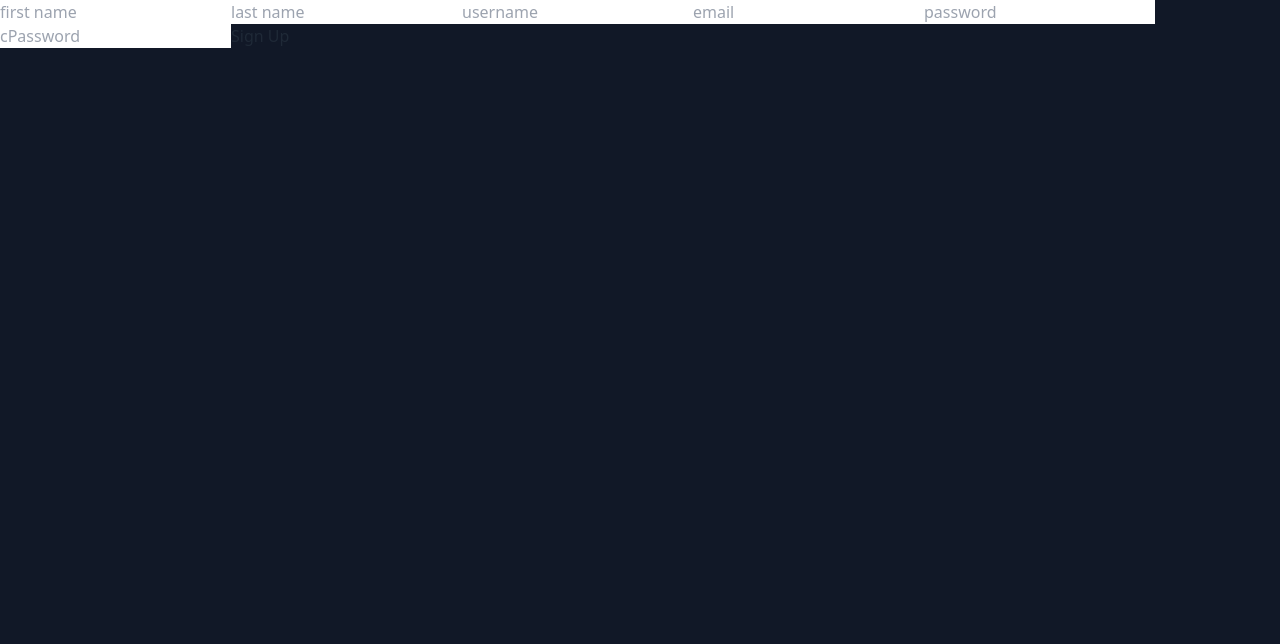
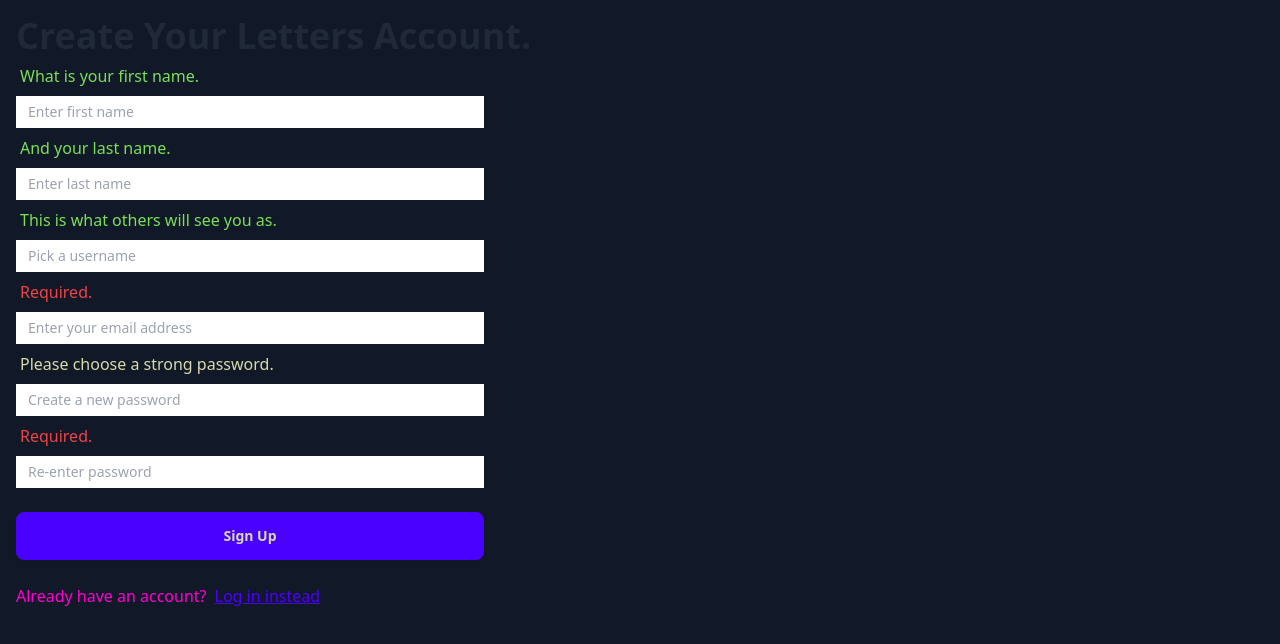
Before and after one commit to FazeZxc/letters-frontend, a React (Vite) app: page /auth/register in a window 1280 px wide. Shown: the top 644 px of the page. Built offline with nearby package versions, Linux system fonts and the light colour scheme; no server answers.

Commit message:
added sign up page

```diff
--- a/src/components/Login.jsx
+++ b/src/components/Login.jsx
@@ -95,7 +95,12 @@ export const LogIn = ({ socket }) => {
             </form>
             <div className="p-4 flex flex-row gap-2">
                 <p className="text-secondary">New to Letters?</p>
-                <a className="text-primary underline">Create an account!</a>
+                <a
+                    onClick={() => navigate('/auth/register')}
+                    className="text-primary underline"
+                >
+                    Create an account!
+                </a>
             </div>
             <div className="p-4">
                 <li>If you are just visiting:</li>
--- a/src/components/SignIn.jsx
+++ b/src/components/SignIn.jsx
@@ -51,14 +51,17 @@ export const SignIn = () => {
 
     async function signUpUser() {
         try {
-            const response = await axios.post('https://letters-backend-f1xc.onrender.com/auth/register', {
-                firstName: userInput.firstname,
-                lastName: userInput.lastname,
-                userName: userInput.username,
-                email: userInput.email,
-                password: userInput.password,
-            })
-            console.log(response);
+            const response = await axios.post(
+                'https://letters-backend-f1xc.onrender.com/auth/register',
+                {
+                    firstName: userInput.firstname,
+                    lastName: userInput.lastname,
+                    userName: userInput.username,
+                    email: userInput.email,
+                    password: userInput.password,
+                }
+            )
+            console.log(response)
             navigate('/auth/login')
         } catch (error) {
             console.log(error)
@@ -66,52 +69,102 @@ export const SignIn = () => {
     }
 
     return (
-        <div>
-            <form onSubmit={inputValidation}>
+        <div className="flex flex-col justify-center py-4">
+            <div className="flex flex-col gap-2 font-extrabold lg:text-left text-center">
+                <p className="text-4xl px-4">Create Your Letters Account.</p>
+            </div>
+            <form
+                onSubmit={inputValidation}
+                className="px-4 form-control lg:w-[500px] xl:w-[500px]"
+            >
+                <label
+                    htmlFor="firstname"
+                    className="label text-primary-accent"
+                >
+                    What is your first name.
+                </label>
                 <input
                     type="text"
                     onChange={formInputHandler}
                     id="firstname"
-                    placeholder="first name"
+                    placeholder="Enter first name"
                     value={userInput.firstname}
+                    className="input-accent input-sm"
                 />
+                <label htmlFor="lastname" className="label text-primary-accent">
+                    And your last name.
+                </label>
                 <input
+                    className="input-accent input-sm"
                     type="text"
                     id="lastname"
-                    placeholder="last name"
+                    placeholder="Enter last name"
                     onChange={formInputHandler}
                     value={userInput.lastname}
                 />
+                <label htmlFor="username" className="label text-primary-accent">
+                    This is what others will see you as.
+                </label>
                 <input
+                    className="input-accent input-sm"
                     type="text"
                     id="username"
                     onChange={formInputHandler}
-                    placeholder="username"
+                    placeholder="Pick a username"
                     value={userInput.username}
                 />
+                <label htmlFor="lastname" className="label text-red-500">
+                    Required.
+                </label>
                 <input
+                    className="input-accent input-sm"
                     id="email"
                     type="email"
                     onChange={formInputHandler}
-                    placeholder="email"
+                    placeholder="Enter your email address"
                     value={userInput.email}
                 />
+                <label
+                    htmlFor="lastname"
+                    className="label text-primary-secondary"
+                >
+                    Please choose a strong password.
+                </label>
                 <input
+                    className="input-accent input-sm"
                     id="password"
                     type="password"
                     onChange={formInputHandler}
-                    placeholder="password"
+                    placeholder="Create a new password"
                     value={userInput.password}
                 />
+                <label htmlFor="lastname" className="label text-red-500">
+                    Required.
+                </label>
                 <input
+                    className="input-accent input-sm"
                     id="cPassword"
                     type="text"
                     onChange={formInputHandler}
-                    placeholder="cPassword"
+                    placeholder="Re-enter password"
                     value={userInput.cPassword}
                 />
-                <button onSubmit={inputValidation}>Sign Up</button>
+                <button
+                    onSubmit={inputValidation}
+                    className="btn btn-primary my-6 text-primary-secondary"
+                >
+                    Sign Up
+                </button>
             </form>
+            <div className="px-4 flex flex-row gap-2">
+                <p className="text-secondary">Already have an account?</p>
+                <a
+                    onClick={() => navigate('/auth/login')}
+                    className="text-primary underline"
+                >
+                    Log in instead
+                </a>
+            </div>
         </div>
     )
 }
```
